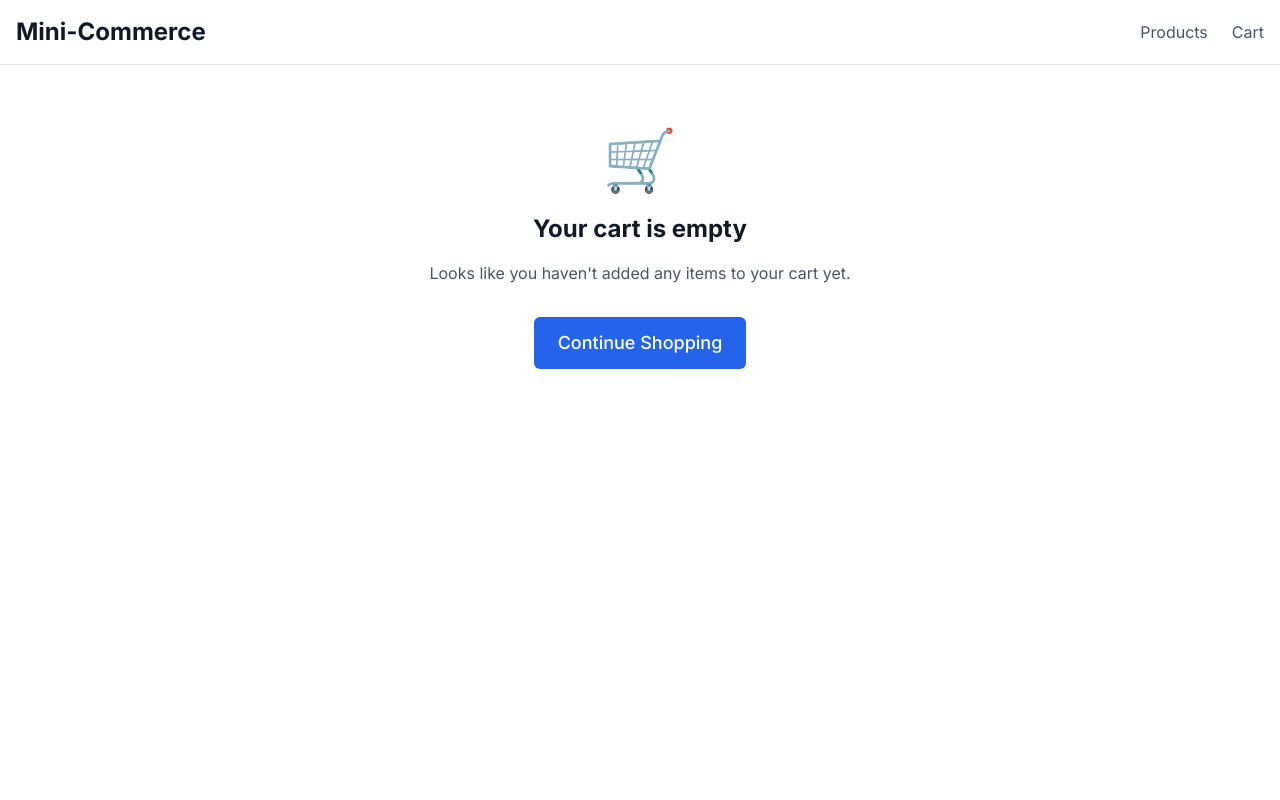
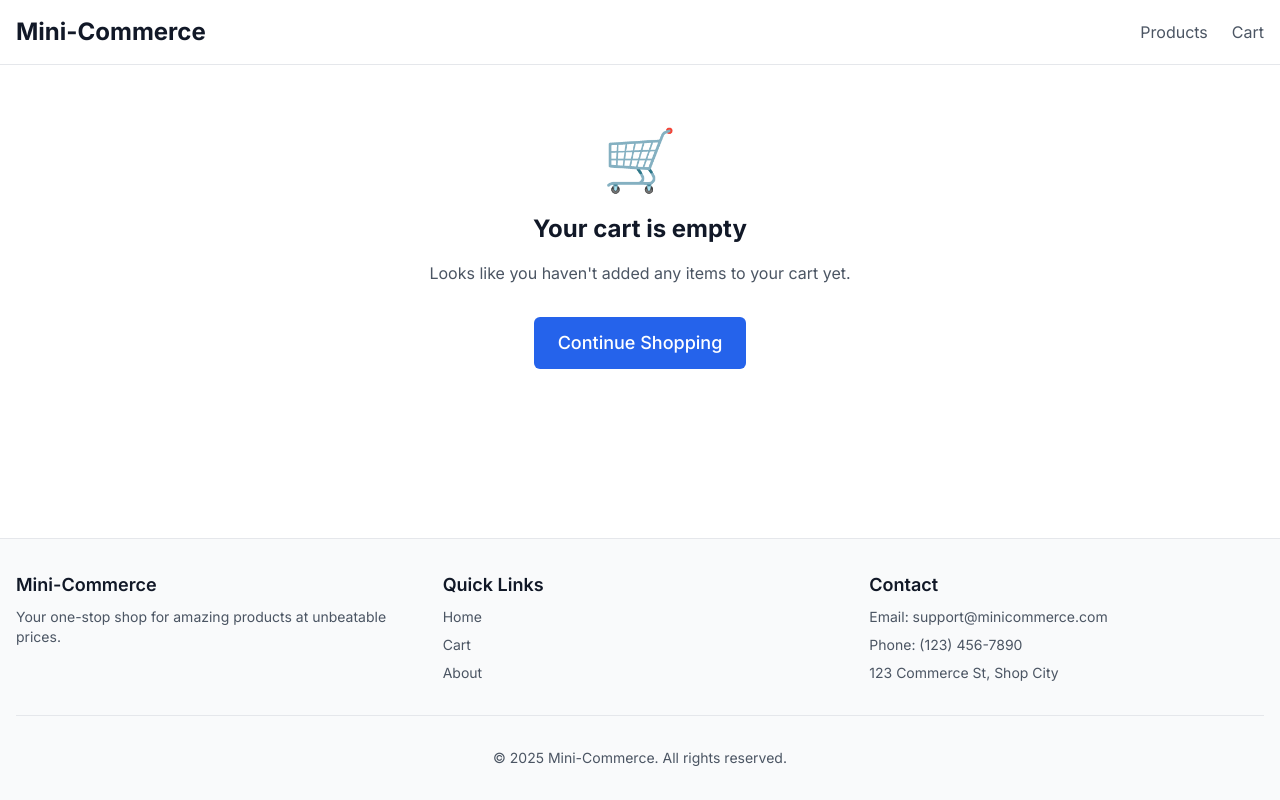
Before and after one commit to OlawaleP/stackbuld-e-commerce, a Next.js app: page /cart in a window 1280 px wide. Built offline with nearby package versions, Linux system fonts and the light colour scheme.

Commit message:
Fix: entry file

```diff
--- a/app/layout.tsx
+++ b/app/layout.tsx
@@ -1,6 +1,7 @@
 import './globals.css';
 import { Inter } from 'next/font/google';
 import { Header } from '@/components/organisms/Header';
+import { Footer } from '@/components/organisms/Footer';
 import { Providers } from './providers';
 
 const inter = Inter({ subsets: ['latin'] });
@@ -44,7 +45,7 @@ export default function RootLayout({
           <div className="flex min-h-screen flex-col">
             <Header />
             <main className="flex-1">{children}</main>
-
+            <Footer />
           </div>
         </Providers>
       </body>
--- a/app/page.tsx
+++ b/app/page.tsx
@@ -3,30 +3,28 @@
 import { useProducts } from '@/lib/queries/products';
 import { ProductGrid } from '@/components/organisms/ProductGrid';
 import { LoadingSpinner } from '@/components/atoms/LoadingSpinner';
+import { MainLayout } from '@/components/templates/MainLayout';
 
 export default function HomePage() {
   const { data: products, isLoading, error } = useProducts();
 
-  if (isLoading) {
   return (
+    <MainLayout
+      title="Our Products"
+      description="Discover our amazing collection of products at Mini-Commerce"
+    >
+      {isLoading ? (
         <div className="flex min-h-[400px] items-center justify-center">
           <LoadingSpinner size="lg" />
         </div>
-    );
-  }
-
-  if (error) {
-    return (
+      ) : error ? (
         <div className="text-center">
           <h2 className="text-2xl font-bold text-red-600">Error Loading Products</h2>
           <p className="mt-2 text-gray-600">
             Unable to fetch products. Please try again later.
           </p>
         </div>
-    );
-  }
-
-  return (
+      ) : (
         <div className="container mx-auto px-4 py-8">
           <div className="mb-8">
             <h1 className="text-3xl font-bold text-gray-900">Our Products</h1>
@@ -34,8 +32,9 @@ export default function HomePage() {
               Discover our amazing collection of products
             </p>
           </div>
-
           {products && <ProductGrid products={products} />}
         </div>
+      )}
+    </MainLayout>
   );
 }
```
Lines whose indentation alone changed are shown as unchanged.
